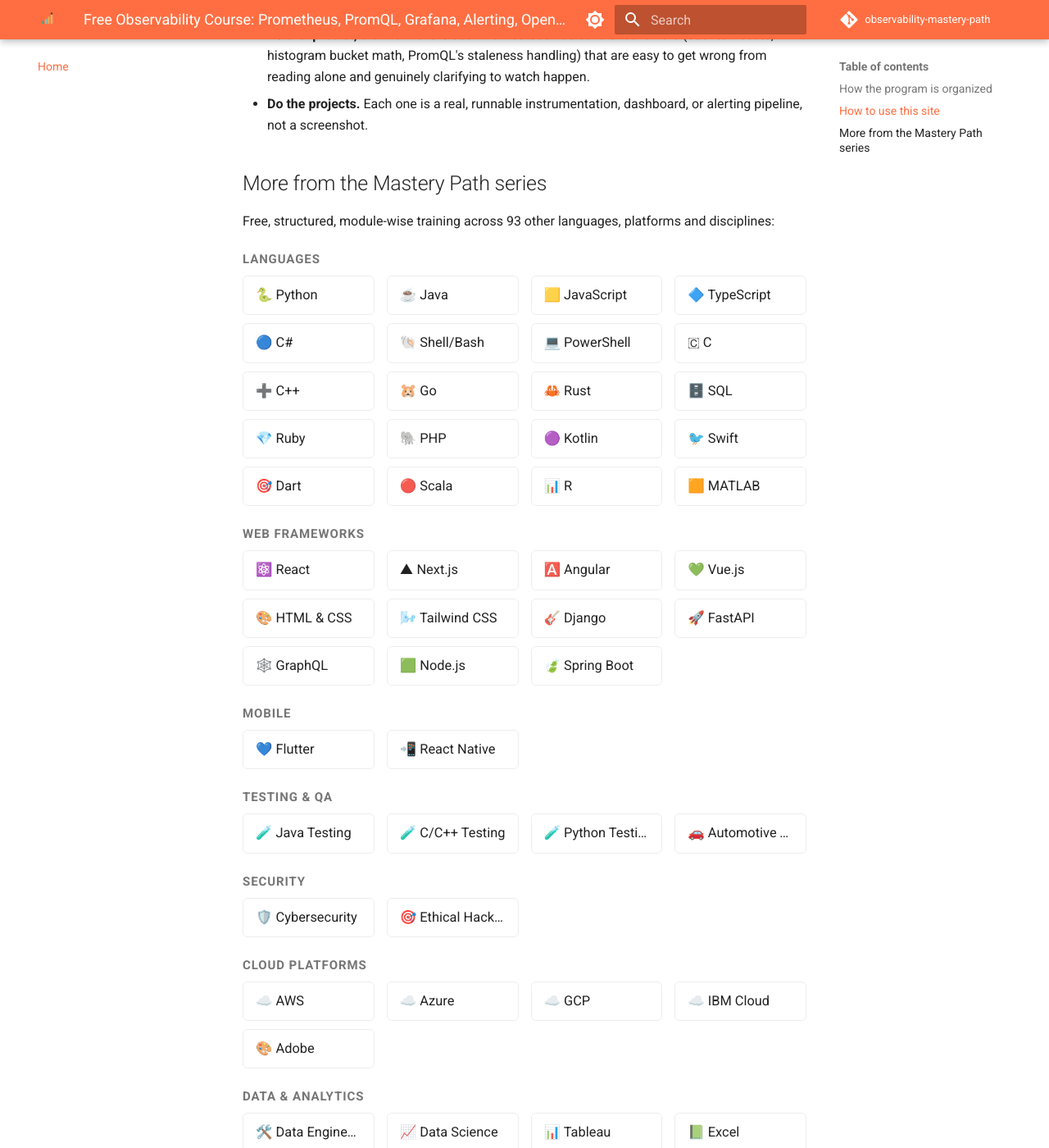
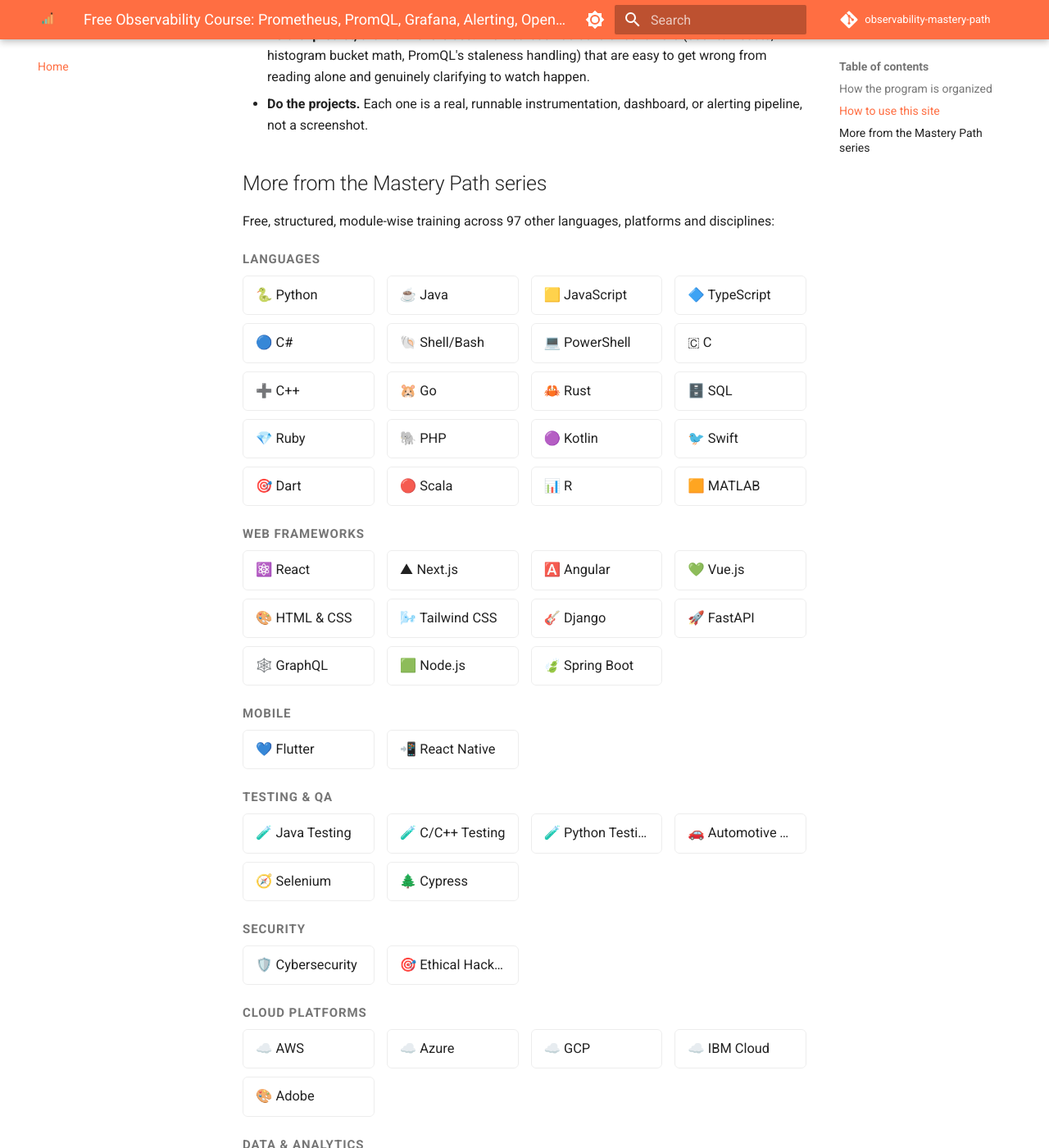
Before and after one commit to SIGILIPELLI/observability-mastery-path, an MkDocs documentation site: the page built from docs/index.md, in a window 1280 px wide and 1400 px high, scrolled down 1694 px. Shown: the whole window at 82% size. Built offline with MkDocs 1.6.1 and Material for MkDocs 9.7.7, drawn with Linux system fonts in a browser that asks for light colours; comment, search, counter and statistics services are not loaded; some of the changed text lies outside the part shown.

Commit message:
Refresh cross-site course links to current 98-course catalog
Regenerate the "More from the Mastery Path series" grid and the
404-page course count from the hub's current site list — this page
had drifted out of sync as new courses were added to the network.

Co-Authored-By: Claude Sonnet 5 <noreply@anthropic.com>
Claude-Session: https://claude.ai/code/session_01Hje8nqbBP9V9WQ3JEcJc69

```diff
--- a/docs/index.md
+++ b/docs/index.md
@@ -70,7 +70,7 @@ Each level has 9 teaching modules plus a hands-on project (module 10), for **40
 
 ## More from the Mastery Path series
 
-Free, structured, module-wise training across 93 other languages, platforms and disciplines:
+Free, structured, module-wise training across 97 other languages, platforms and disciplines:
 
 <div class="mastery-grid-wrap">
 <p class="mastery-grid-category">Languages</p>
@@ -121,6 +121,8 @@ Free, structured, module-wise training across 93 other languages, platforms and
   <a href="https://sigilipelli.github.io/cpp-testing-mastery-path/">🧪 C/C++ Testing</a>
   <a href="https://sigilipelli.github.io/python-testing-mastery-path/">🧪 Python Testing</a>
   <a href="https://sigilipelli.github.io/automotive-testing-mastery-path/">🚗 Automotive Testing</a>
+  <a href="https://sigilipelli.github.io/selenium-mastery-path/">🧭 Selenium</a>
+  <a href="https://sigilipelli.github.io/cypress-mastery-path/">🌲 Cypress</a>
 </div>
 <p class="mastery-grid-category">Security</p>
 <div class="mastery-grid">
--- a/docs/overrides/404.html
+++ b/docs/overrides/404.html
@@ -6,7 +6,7 @@
   <p>That link is broken, or the page moved. Try one of these instead:</p>
   <p class="mp-404-actions">
     <a href="{{ config.site_url }}" class="md-button md-button--primary">← Back to {{ config.site_name }}</a>
-    <a href="https://sigilipelli.github.io/" class="md-button">Search all 64 courses</a>
+    <a href="https://sigilipelli.github.io/" class="md-button">Search all 98 courses</a>
   </p>
 </div>
 <style>
```
Also changed, not shown: other parts of docs/index.md (+4 -3 lines).
